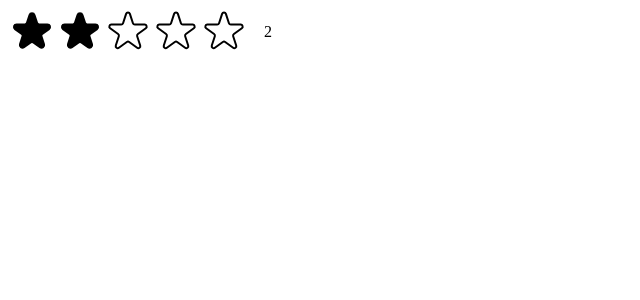
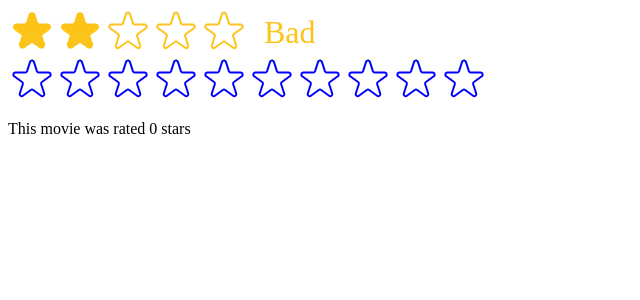
Before and after one commit to FjonaMalo/usePopcorn_app, a React (Create React App) app: page / in a window 1280 px wide. Both pictures are taken after a click on the button 80 px from the left and 32 px from the top of the page. Shown: the top 300 px of the page, without its empty margins (0-640 px from the left). Built offline with nearby package versions, Linux system fonts and the light colour scheme.

Commit message:
Improving Reusability with Props

```diff
--- a/src/Star.tsx
+++ b/src/components/starsRating/Star.tsx
@@ -1,20 +1,28 @@
-import React from "react";
-
-const starStyle = {
-  width: "48px",
-  height: "48px",
-  display: "block",
-  cursor: "pointer",
-};
-
 interface StarProps {
   onRate: () => void;
-  full: boolean;
   onHoverIn: () => void;
   onHoverOut: () => void;
+  full: boolean;
+  color: string;
+  size: number;
 }
 
-const Star = ({ onRate, full, onHoverIn, onHoverOut }: StarProps) => {
+const Star = ({
+  onRate,
+  full,
+  onHoverIn,
+  onHoverOut,
+  color,
+  size,
+}: StarProps) => {
+  const starStyle = {
+    width: `${size}px`,
+    height: `${size}px`,
+    display: "block",
+    cursor: "pointer",
+    color: color,
+  };
+
   return (
     <span
       role="button"
@@ -27,8 +35,8 @@ const Star = ({ onRate, full, onHoverIn, onHoverOut }: StarProps) => {
         <svg
           xmlns="http://www.w3.org/2000/svg"
           viewBox="0 0 20 20"
-          fill="#000"
-          stroke="#000"
+          fill={color}
+          stroke={color}
         >
           <path d="M9.049 2.927c.3-.921 1.603-.921 1.902 0l1.07 3.292a1 1 0 00.95.69h3.462c.969 0 1.371 1.24.588 1.81l-2.8 2.034a1 1 0 00-.364 1.118l1.07 3.292c.3.921-.755 1.688-1.54 1.118l-2.8-2.034a1 1 0 00-1.175 0l-2.8 2.034c-.784.57-1.838-.197-1.539-1.118l1.07-3.292a1 1 0 00-.364-1.118L2.98 8.72c-.783-.57-.38-1.81.588-1.81h3.461a1 1 0 00.951-.69l1.07-3.292z" />
         </svg>
@@ -37,7 +45,7 @@ const Star = ({ onRate, full, onHoverIn, onHoverOut }: StarProps) => {
           xmlns="http://www.w3.org/2000/svg"
           fill="none"
           viewBox="0 0 24 24"
-          stroke="#000"
+          stroke={color}
         >
           <path
             strokeLinecap="round"
--- a/src/StarRating.tsx
+++ b/src/components/starsRating/StarRating.tsx
@@ -11,21 +11,36 @@ const startContainerStyle = {
   display: "flex",
 };
 
-const textStyle = {
-  lineHeight: "1",
-  margin: "0",
-};
-
-interface maxRatingProp {
+interface MaxRatingProp {
   maxRating: number;
+  color: string;
+  size: number;
+  messages?: string[];
+  defaultRating: number;
+  onSetRating?: (rating: number) => void;
 }
 
-const StarRating = ({ maxRating = 5 }: maxRatingProp) => {
-  const [rating, setRating] = useState(0);
+const StarRating = ({
+  maxRating,
+  color,
+  size,
+  messages = [],
+  defaultRating = 0,
+  onSetRating = () => {},
+}: MaxRatingProp) => {
+  const [rating, setRating] = useState(defaultRating);
   const [tempRating, setTempRating] = useState(0);
 
-  const handleRating = (rating: React.SetStateAction<number>) => {
+  const handleRating = (rating: number) => {
     setRating(rating);
+    onSetRating(rating);
+  };
+
+  const textStyle = {
+    lineHeight: "1",
+    margin: "0",
+    color,
+    fontSize: `${size / 1.5}px`,
   };
 
   return (
@@ -38,10 +53,16 @@ const StarRating = ({ maxRating = 5 }: maxRatingProp) => {
             full={tempRating ? tempRating >= i + 1 : rating >= i + 1}
             onHoverIn={() => setTempRating(i + 1)}
             onHoverOut={() => setTempRating(0)}
+            color={color}
+            size={size}
           />
         ))}
       </div>
-      <p style={textStyle}>{tempRating || rating || ""}</p>
+      <p style={textStyle}>
+        {messages.length === maxRating
+          ? messages[tempRating ? tempRating - 1 : rating - 1]
+          : tempRating || rating || ""}
+      </p>
     </div>
   );
 };
--- /dev/null
+++ b/src/components/starsRating/Test.tsx
@@ -0,0 +1,20 @@
+import React, { useState } from "react";
+import StarRating from "./StarRating";
+
+const Test = () => {
+  const [movieRating, setMovieRating] = useState(0);
+  return (
+    <div>
+      <StarRating
+        color="blue"
+        maxRating={10}
+        size={48}
+        defaultRating={0}
+        onSetRating={setMovieRating}
+      />
+      <p>This movie was rated {movieRating} stars</p>
+    </div>
+  );
+};
+
+export default Test;
--- a/src/index.tsx
+++ b/src/index.tsx
@@ -1,6 +1,7 @@
 import React from "react";
 import ReactDOM from "react-dom/client";
-import StarRating from "./StarRating";
+import StarRating from "./components/starsRating/StarRating";
+import Test from "./components/starsRating/Test";
 
 // import App from "./App";
 
@@ -9,7 +10,14 @@ const root = ReactDOM.createRoot(
 );
 root.render(
   <React.StrictMode>
-    <StarRating maxRating={5} />
+    <StarRating
+      maxRating={5}
+      color="#fcc419"
+      size={48}
+      messages={["Terrible", "Bad", "Okay", "Good", "Amazing"]}
+      defaultRating={0}
+    />
+    <Test />
     {/* <App /> */}
   </React.StrictMode>
 );
```
